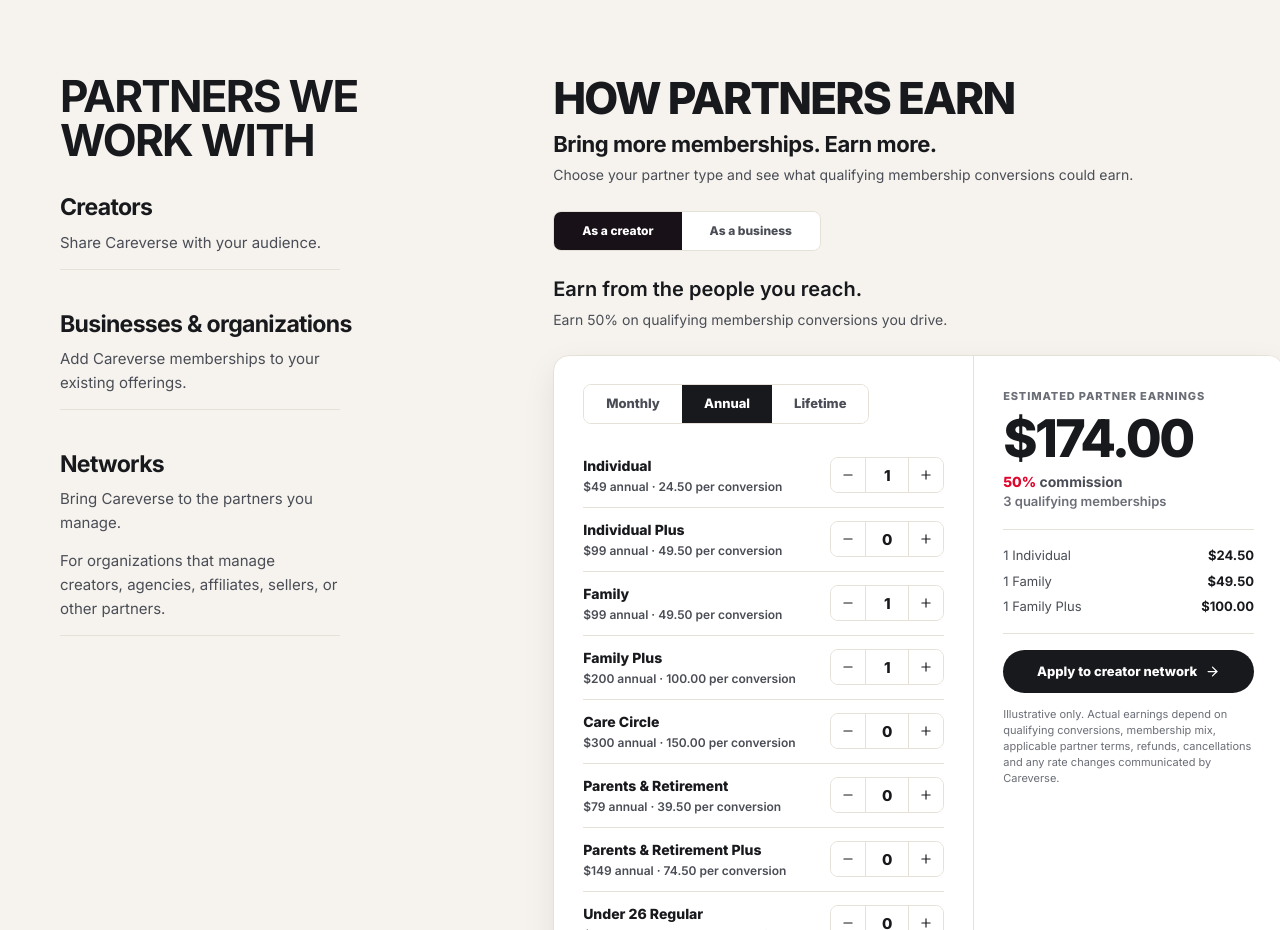
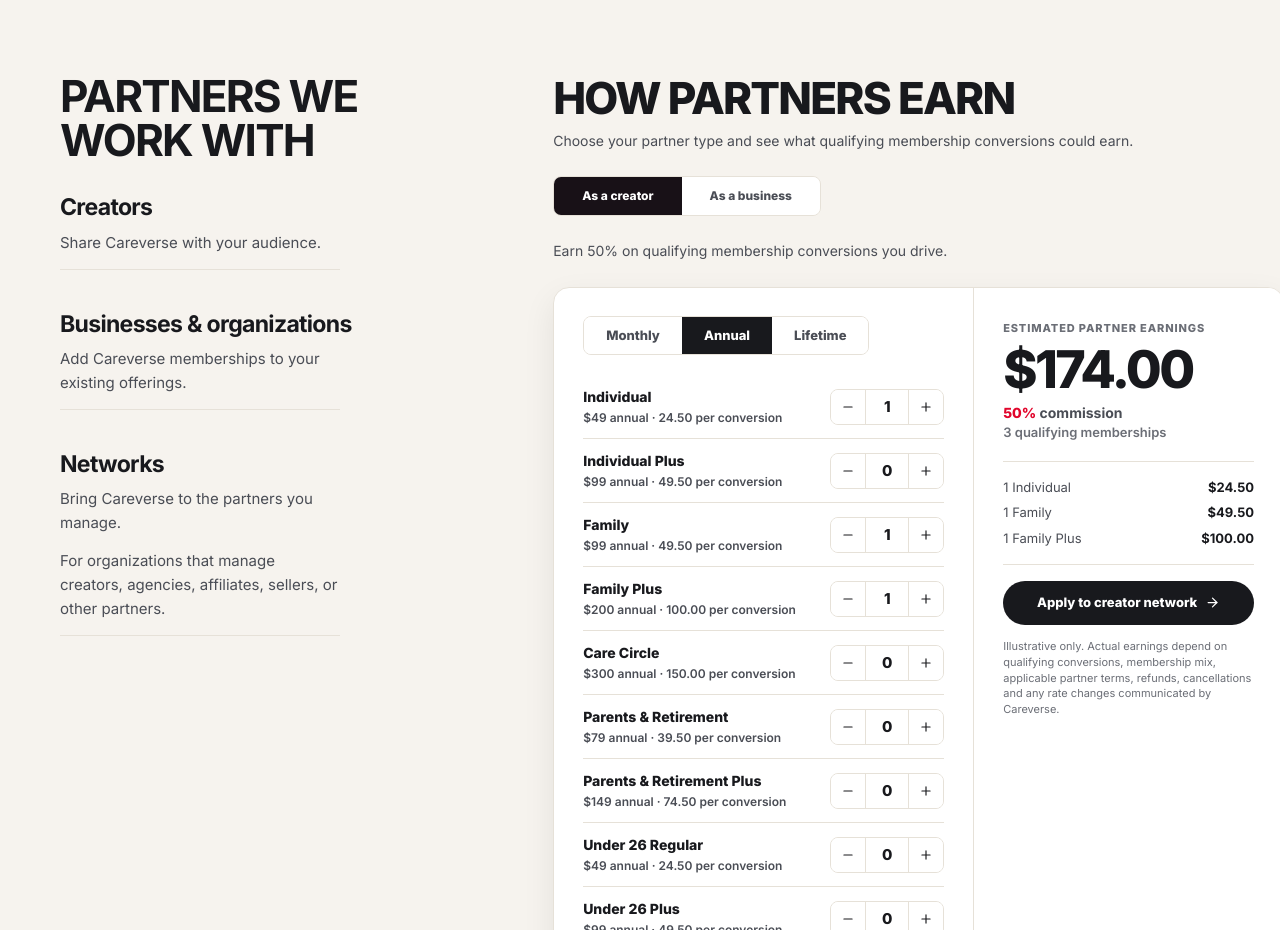
Before and after one commit to ethan5432/All-in-one, a React (Vite) app: page / in a window 1280 px wide. Shown: the part 1000-1930 px from the top of the page. Built offline with nearby package versions, Linux system fonts and the light colour scheme.

Commit message:
Remove membership promotion text

```diff
--- a/src/App.tsx
+++ b/src/App.tsx
@@ -296,7 +296,6 @@ function App() {
 
             <div className="partner-right reveal">
               <h2 className="partner-earn-heading">HOW PARTNERS EARN</h2>
-              <p className="partner-earn-sub">Bring more memberships. Earn more.</p>
               <p className="partner-earn-support">Choose your partner type and see what qualifying membership conversions could earn.</p>
 
               <div className="partner-mode-toggle">
@@ -313,7 +312,6 @@ function App() {
               </div>
 
               <div className={partnerMode === 'creator' ? 'partner-state partner-state-active' : 'partner-state'}>
-                <p className="partner-lead">Earn from the people you reach.</p>
                 <p className="partner-sub">Earn 50% on qualifying membership conversions you drive.</p>
 
                 <div className="calc-calculator">
@@ -388,7 +386,6 @@ function App() {
               </div>
 
               <div className={partnerMode === 'business' ? 'partner-state partner-state-active' : 'partner-state'}>
-                <h3 className="biz-headline">Bring more memberships. Unlock better partner economics.</h3>
                 <p className="biz-sub">Partner economics scale with the qualifying membership volume you bring.</p>
 
                 <div className="biz-progression">
```
